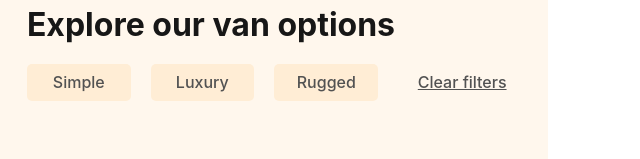
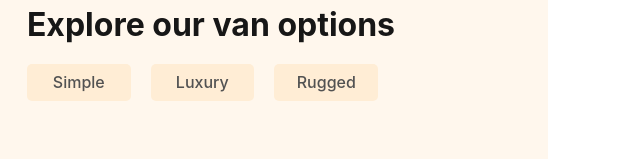
Before and after one commit to bhivgadearav/react-practice, a React app: page /vans in a window 1280 px wide. Shown: the part 158-317 px from the top of the page, without its empty margins (0-640 px from the left). Built offline with nearby package versions, Linux system fonts and the light colour scheme; the HTML template or start-up script is replaced by a standard one.

Commit message:
minor fixes and additions
added more relative links, functions to remember filters when going back from van detail and buttons showing which filter is chosen on vans page

```diff
--- a/src/HostVans.jsx
+++ b/src/HostVans.jsx
@@ -9,7 +9,7 @@ export default function HostVans(){
                 <div className="w-[335.87px] h-[23.92px] text-center text-neutral-400 text-sm font-medium font-['Inter'] leading-[22.92px]">Ⓒ 2022 #VANLIFE</div>
             </div>
             <div className="w-[494.33px] left-[26.12px] top-[220px] absolute text-neutral-900 text-[32px] font-bold font-['Inter'] leading-[33.65px]">Your listed vans</div>
-            <Link to='/host/vans/1' className="w-[494px] h-[102px] left-[26px] top-[286px] absolute">
+            <Link to='1' className="w-[494px] h-[102px] left-[26px] top-[286px] absolute">
                 <div className="w-[494px] h-[102px] left-0 top-0 absolute bg-white rounded-md" />
                 <div className="w-[411px] h-[66px] left-[24px] top-[18px] absolute">
                     <img className="w-[65.88px] h-[65.88px] left-[0.12px] top-[0.08px] absolute rounded-[5px]" src="/images/modest-explorer.png" />
@@ -21,7 +21,7 @@ export default function HostVans(){
                     </div>
                 </div>
             </Link>
-            <Link to='/host/vans/2' className="w-[494px] h-[102px] left-[27px] top-[403px] absolute">
+            <Link to='2' className="w-[494px] h-[102px] left-[27px] top-[403px] absolute">
                 <div className="w-[494px] h-[102px] left-0 top-0 absolute bg-white rounded-md" />
                 <div className="w-[411px] h-[66px] left-[24px] top-[18px] absolute">
                     <img className="w-[66px] h-[66px] left-0 top-0 absolute rounded-[5px]" src="/images/beach-bum.png" />
@@ -33,7 +33,7 @@ export default function HostVans(){
                     </div>
                 </div>
             </Link>
-            <Link to='/host/vans/6' className=" w-[494px] h-[102px] left-[26px] top-[520px] absolute">
+            <Link to='6' className=" w-[494px] h-[102px] left-[26px] top-[520px] absolute">
                 <div className="w-[494px] h-[102px] left-0 top-0 absolute bg-white rounded-md" />
                 <div className="w-[231px] h-[66px] left-[24px] top-[18px] absolute">
                     <img className="w-[66px] h-[66px] left-0 top-0 absolute rounded-[5px]" src="/images/green-wonder.png" />
--- a/src/Van.jsx
+++ b/src/Van.jsx
@@ -1,10 +1,11 @@
 import React from "react";
-import { Link } from "react-router-dom";
+import { Link, useSearchParams } from "react-router-dom";
 
 export default function Van(props) {
+    const [searchParams, setSearchParams] = useSearchParams();
     return (
         <>
-        <Link to={`/vans/${props.id}`}>
+        <Link state={{query: searchParams.toString()}} to={props.id}>
             <div className="w-[492.34px] h-[41.86px]">
                 <div className="relative max-w-xl mx-auto">
                     <img className="w-[229.23px] h-[229.23px] rounded-[5px]" src={props.image} />
--- a/src/VanInfo.jsx
+++ b/src/VanInfo.jsx
@@ -1,16 +1,26 @@
 import React from "react";
 import data from "./data";
-import { Link, useParams } from "react-router-dom";
+import { Link, useParams, useLocation } from "react-router-dom";
 
 export default function VanInfo(props){
     const { id } = useParams();
+    const location = useLocation();
+    const tier = location.state.query.replace("tier=", "");
     return(
         <>
         <div className="w-[548.15px] h-[1259.75px] relative bg-orange-50">
             <div className="left-[26.91px] top-[151.49px] absolute">
-                <Link to="/vans" className="text-stone-900 text-base font-medium font-['Inter'] underline leading-[22.92px]">
-                    Back to all vans
-                </Link>
+                {
+                    location.state.query ? (
+                        <Link to={`..?${location.state.query}`} relative="path" className="text-stone-900 text-base font-medium font-['Inter'] underline leading-[22.92px]">
+                            Back to {tier} vans
+                        </Link>
+                    ) : (
+                        <Link to=".." relative="path" className="text-stone-900 text-base font-medium font-['Inter'] underline leading-[22.92px]">
+                            Back to all vans
+                        </Link>
+                    )
+                }
             </div>
             <div className="w-[494.33px] left-[26.91px] top-[810.27px] absolute text-neutral-900 text-[32px] font-bold font-['Inter'] leading-[33.65px]">
                 {data[id-1].name}
--- a/src/Vans.jsx
+++ b/src/Vans.jsx
@@ -8,31 +8,58 @@ import { useParams, useSearchParams } from "react-router-dom";
 export default function Vans(){
     const [searchParams, setSearchParams] = useSearchParams();
     let typeFilter = searchParams.get("tier");
+    function setQuery(key, value){
+        const sp = new URLSearchParams(searchParams);
+        if (value === null){
+            sp.delete(key);
+        } else {
+            sp.set(key, value);
+        }
+        return `?${sp.toString()}`
+    }
     return(
         <>
         <div className="w-[548.15px] h-[1451.11px] relative bg-orange-50">
             <div className="w-[494.33px] left-[26.91px] top-[165.86px] absolute text-neutral-900 text-[32px] font-bold font-['Inter'] leading-[33.65px]">
                 Explore our van options
             </div>
-            <Link to="." className="left-[417.79px] top-[228.25px] absolute text-neutral-600 text-base font-medium font-['Inter'] underline leading-normal">
+            { typeFilter ?
+            (<Link to={setQuery("tier", null)} className="left-[417.79px] top-[228.25px] absolute text-neutral-600 text-base font-medium font-['Inter'] underline leading-normal">
                 Clear filters
-            </Link>
+            </Link>)
+            : null
+            }
             <section className="w-[351px] h-[37px] left-[26.79px] top-[222.25px] absolute">
-                <div className="w-[104px] h-[37px] px-[26px] pt-1.5 pb-[7px] left-0 top-0 absolute bg-orange-100 rounded-[5px] justify-center items-center inline-flex">
-                    <Link to="?tier=simple" className="text-center text-neutral-600 text-base font-medium font-['Inter'] leading-normal">
+                {typeFilter === "simple" ? (<div className="bg-red-400 w-[104px] h-[37px] px-[26px] pt-1.5 pb-[7px] left-0 top-0 absolute rounded-[5px] justify-center items-center inline-flex">
+                    <Link to={setQuery("tier", "simple")} className="text-center text-orange-100 text-base font-medium font-['Inter'] leading-normal">
                         Simple
                     </Link>
-                </div>
-                <div className="w-[103px] h-[37px] px-[25px] pt-1.5 pb-[7px] left-[124px] top-0 absolute bg-orange-100 rounded-[5px] justify-center items-center inline-flex">
-                    <Link to="?tier=luxury" className="text-center text-neutral-600 text-base font-medium font-['Inter'] leading-normal">
+                </div>)
+                    : (<div className="w-[104px] h-[37px] px-[26px] pt-1.5 pb-[7px] left-0 top-0 absolute bg-orange-100 rounded-[5px] justify-center items-center inline-flex">
+                    <Link to={setQuery("tier", "simple")} className="text-center text-neutral-600 text-base font-medium font-['Inter'] leading-normal">
+                        Simple
+                    </Link>
+                </div>)}
+                {typeFilter === "luxury" ? (<div className="bg-neutral-900 w-[103px] h-[37px] px-[25px] pt-1.5 pb-[7px] left-[124px] top-0 absolute rounded-[5px] justify-center items-center inline-flex">
+                    <Link to={setQuery("tier", "luxury")} className="text-center text-orange-100 text-base font-medium font-['Inter'] leading-normal">
                         Luxury
                     </Link>
-                </div>
-                <div className="w-[104px] h-[37px] pl-[23px] pr-[22px] pt-1.5 pb-[7px] left-[247px] top-0 absolute bg-orange-100 rounded-[5px] justify-center items-center inline-flex">
-                    <Link to="?tier=rugged" className="text-center text-neutral-600 text-base font-medium font-['Inter'] leading-normal">
+                </div>)
+                    : (<div className="w-[103px] h-[37px] px-[25px] pt-1.5 pb-[7px] left-[124px] top-0 absolute bg-orange-100 rounded-[5px] justify-center items-center inline-flex">
+                    <Link to={setQuery("tier", "luxury")} className="text-center text-neutral-600 text-base font-medium font-['Inter'] leading-normal">
+                        Luxury
+                    </Link>
+                </div>)}
+                {typeFilter === "rugged" ? (<div className="bg-teal-800 w-[104px] h-[37px] pl-[23px] pr-[22px] pt-1.5 pb-[7px] left-[247px] top-0 absolute rounded-[5px] justify-center items-center inline-flex">
+                    <Link to={setQuery("tier", "rugged")} className="text-center text-orange-100 text-base font-medium font-['Inter'] leading-normal">
                         Rugged
                     </Link>
-                </div>
+                </div>)
+                    : (<div className="w-[104px] h-[37px] pl-[23px] pr-[22px] pt-1.5 pb-[7px] left-[247px] top-0 absolute bg-orange-100 rounded-[5px] justify-center items-center inline-flex">
+                    <Link to={setQuery("tier", "rugged")} className="text-center text-neutral-600 text-base font-medium font-['Inter'] leading-normal">
+                        Rugged
+                    </Link>
+                </div>)}
             </section>
             <main className="h-[1000px] w-[450px] left-7 top-[319.19px] flex flex-row absolute">
                 <div className="grid grid-cols-2 gap-x-20 gap-y-20 w-full">
```
